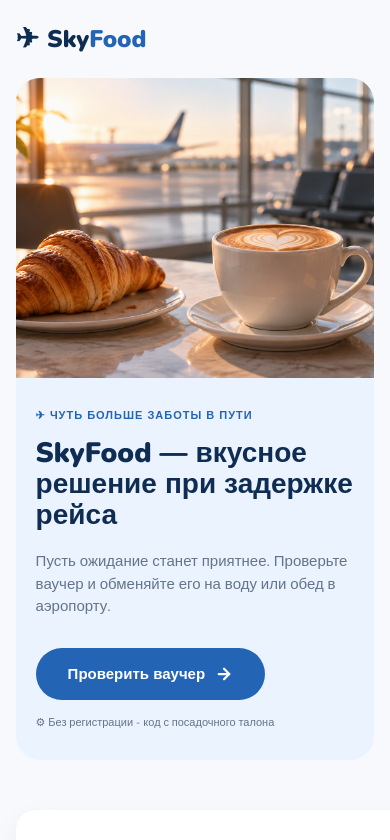
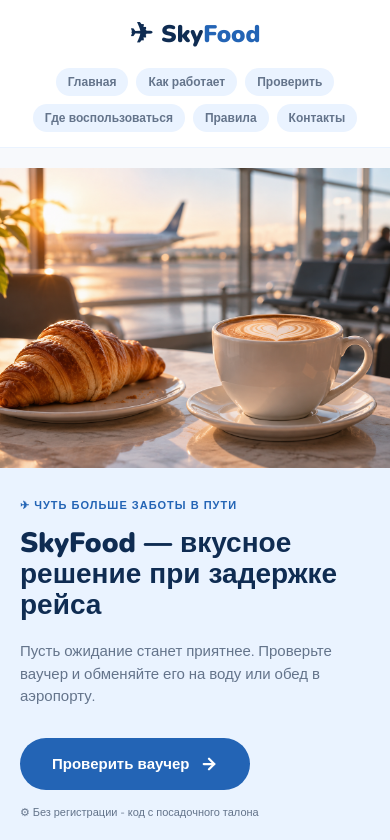
Before and after one commit to Lizik-baobab/skyfood-passenger, a React (Vite) app: page / in a window 390 px wide. Shown: the top 840 px of the page. Built offline with nearby package versions, Linux system fonts and the light colour scheme.

Commit message:
Fix mobile header and footer

```diff
--- a/src/components/PassengerScreen.jsx
+++ b/src/components/PassengerScreen.jsx
@@ -286,8 +286,8 @@ export default function PassengerScreen() {
           </div>
         </section>
 
-                {/* КОНТАКТЫ И ФУТЕР (ОБЪЕДИНЕНЫ) */}
-        <section className="sf-footer-section" id="contacts">
+                {/* КОНТАКТЫ И ФУТЕР */}
+        <section className="sf-info-section" id="contacts">
           <div className="sf-contacts-grid">
             <div>
               <h2 className="sf-info-title">Контакты</h2>
--- a/src/index.css
+++ b/src/index.css
@@ -20,7 +20,7 @@ button { cursor: pointer; }
 
 .skyfood-page { width: 100%; max-width: 1600px; min-height: 100vh; margin: 0 auto; padding: 20px 0; overflow: hidden; }
 
-/* ================= HEADER ================= */
+/* HEADER */
 .sf-header { position: relative; padding: 0 4%; display: flex; justify-content: space-between; align-items: center; margin-bottom: 20px; z-index: 10; }
 .sf-logo { font-size: 24px; font-weight: 900; color: var(--navy); display: flex; align-items: center; gap: 8px; }
 .sf-logo-icon { font-size: 28px; }
@@ -28,59 +28,20 @@ button { cursor: pointer; }
 .sf-nav a { font-size: 11px; font-weight: 700; color: var(--text-muted); }
 .sf-nav a:hover { color: var(--blue); }
 
-/* ================= HERO (ГРАДИЕНТ + КАРТИНКА НА ФОНЕ) ================= */
-.sf-hero {
-  position: relative;
-  height: 480px;
-  border-radius: 24px;
-  overflow: hidden;
-  margin: 0 4%;
-  background: #EAF3FF;
-}
+/* HERO */
+.sf-hero { position: relative; height: 480px; border-radius: 24px; overflow: hidden; margin: 0 4%; background: #EAF3FF; }
 .sf-hero-image { position: absolute; inset: 0; z-index: 1; }
 .sf-hero-image img { width: 100%; height: 100%; object-fit: cover; object-position: center 55%; }
-.sf-hero-overlay {
-  position: absolute;
-  inset: 0;
-  z-index: 2;
-  background: linear-gradient(90deg, #FFF4E8 0%, rgba(255, 244, 232, 0.95) 30%, rgba(255, 244, 232, 0.6) 50%, transparent 75%);
-}
-.sf-hero-content {
-  position: relative;
-  z-index: 3;
-  padding: 60px 50px;
-  max-width: 600px;
-  height: 100%;
-  display: flex;
-  flex-direction: column;
-  justify-content: center;
-}
+.sf-hero-overlay { position: absolute; inset: 0; z-index: 2; background: linear-gradient(90deg, #FFF4E8 0%, rgba(255, 244, 232, 0.95) 30%, rgba(255, 244, 232, 0.6) 50%, transparent 75%); }
+.sf-hero-content { position: relative; z-index: 3; padding: 60px 50px; max-width: 600px; height: 100%; display: flex; flex-direction: column; justify-content: center; }
 .sf-badge { font-size: 11px; font-weight: 800; color: var(--blue); text-transform: uppercase; letter-spacing: 1px; margin-bottom: 15px; display: block; }
 .sf-hero h1 { font-size: 42px; font-weight: 900; color: var(--navy); line-height: 1.1; margin-bottom: 20px; }
 .sf-hero p { font-size: 15px; color: var(--text-muted); line-height: 1.5; margin-bottom: 30px; max-width: 400px; }
-.sf-primary-button {
-  background: var(--blue);
-  color: #fff;
-  border: none;
-  padding: 16px 32px;
-  border-radius: 40px;
-  font-size: 15px;
-  font-weight: 800;
-  display: inline-flex;
-  align-items: center;
-  justify-content: center;
-  gap: 10px;
-  margin-bottom: 15px;
-  cursor: pointer;
-  transition: 0.2s;
-  width: auto;
-  max-width: max-content;
-  align-self: flex-start;
-}
+.sf-primary-button { background: var(--blue); color: #fff; border: none; padding: 16px 32px; border-radius: 40px; font-size: 15px; font-weight: 800; display: inline-flex; align-items: center; justify-content: center; gap: 10px; margin-bottom: 15px; cursor: pointer; transition: 0.2s; width: auto; max-width: max-content; align-self: flex-start; }
 .sf-primary-button:hover { background: var(--navy); transform: translateY(-2px); }
 .sf-hero-note { font-size: 11px; color: var(--text-muted); display: flex; align-items: center; gap: 5px; }
 
-/* ================= MAIN CARDS ================= */
+/* MAIN CARDS */
 .sf-main-cards { display: grid; grid-template-columns: 1.6fr 1fr; gap: 20px; padding: 30px 4%; margin-top: -50px; position: relative; z-index: 5; align-items: start; }
 .sf-card { background: #fff; border-radius: 20px; padding: 30px; box-shadow: 0 10px 30px rgba(0,0,0,0.05); border: none; overflow: visible; }
 .sf-card-heading { display: flex; align-items: center; gap: 10px; margin-bottom: 20px; }
@@ -94,7 +55,7 @@ button { cursor: pointer; }
 .sf-check-form button { height: 50px; padding: 0 30px; border-radius: 12px; background: var(--blue); color: #fff; font-weight: 800; font-size: 14px; border: none; cursor: pointer; }
 .sf-check-form button:hover { background: var(--navy); }
 
-/* ================= КАРТОЧКА ВАУЧЕРА ================= */
+/* ВАУЧЕР */
 .sf-voucher-card { margin-top: 20px; background: #fff; border: 1px solid #E2E8F0; border-radius: 16px; overflow: hidden; box-shadow: 0 4px 15px rgba(0,0,0,0.03); }
 .sf-voucher-header { background: #F8FAFC; padding: 15px 20px; display: flex; justify-content: space-between; align-items: center; border-bottom: 1px solid #E2E8F0; font-weight: 900; color: var(--navy); }
 .sf-voucher-status { background: #D1FAE5; color: #047857; padding: 4px 12px; border-radius: 20px; font-size: 12px; font-weight: 800; }
@@ -107,7 +68,7 @@ button { cursor: pointer; }
 .sf-balance-value { font-size: 24px; font-weight: 900; color: var(--blue); }
 .sf-voucher-instruction { padding: 0 20px 20px; font-size: 12px; color: var(--text-muted); line-height: 1.5; font-style: italic; }
 
-/* ================= СООБЩЕНИЯ ================= */
+/* СООБЩЕНИЯ */
 .sf-info-message, .sf-error-message { margin-top: 20px; padding: 20px; border-radius: 12px; }
 .sf-info-message { background: #EAF3FF; border: 1px solid #C7E2FF; color: var(--navy); }
 .sf-info-message h3 { font-size: 16px; font-weight: 900; margin-bottom: 8px; color: var(--navy); }
@@ -116,7 +77,7 @@ button { cursor: pointer; }
 .sf-error-message h3 { font-size: 16px; font-weight: 900; margin-bottom: 8px; color: #A73535; }
 .sf-error-message p { font-size: 13px; color: #A73535; line-height: 1.5; margin: 0; }
 
-/* ================= ПОДСКАЗКА С ТАЛОНОМ ================= */
+/* ПОДСКАЗКА */
 .sf-hint-container { display: flex; gap: 25px; background: #F8FAFC; padding: 20px; border-radius: 16px; align-items: center; margin-bottom: 20px; }
 .sf-hint-left { display: flex; gap: 15px; align-items: center; }
 .sf-mini-ticket-ui { background: #EAF3FF; border-radius: 8px; padding: 15px; min-width: 180px; }
@@ -138,7 +99,7 @@ button { cursor: pointer; }
 .sf-bottom-note { display: flex; align-items: center; gap: 10px; font-size: 12px; color: var(--text-muted); padding-top: 15px; border-top: 1px solid #E2E8F0; }
 .sf-bottom-note svg { color: var(--blue); width: 20px; height: 20px; flex-shrink: 0; }
 
-/* ================= ТИПЫ ВАУЧЕРОВ ================= */
+/* ТИПЫ */
 .sf-types-card { padding-left: 30px; padding-right: 30px; }
 .sf-types { display: grid; grid-template-columns: 1fr 1fr; gap: 20px; text-align: center; margin-bottom: 20px; }
 .sf-type { display: flex; flex-direction: column; align-items: center; gap: 10px; }
@@ -147,28 +108,28 @@ button { cursor: pointer; }
 .sf-type p { font-size: 12px; color: var(--text-muted); }
 .sf-types-note { background: #F1F5F9; padding: 15px; border-radius: 10px; font-size: 12px; color: var(--text-muted); display: flex; gap: 10px; align-items: center; }
 
-/* ================= ОБЩИЕ СЕКЦИИ ================= */
+/* СЕКЦИИ */
 .sf-info-section, .sf-how-section { background: #fff; margin: 20px 4%; padding: 40px; border-radius: 20px; box-shadow: 0 10px 30px rgba(0,0,0,0.02); }
 .sf-section-label { font-size: 11px; font-weight: 800; color: var(--blue); text-transform: uppercase; margin-bottom: 10px; }
 .sf-info-title { font-size: 28px; font-weight: 900; color: var(--navy); margin-bottom: 15px; }
 .sf-info-subtitle { font-size: 14px; color: var(--text-muted); margin-bottom: 30px; }
 .sf-info-footer { font-size: 12px; color: #9AA8B9; border-top: 1px solid #F1F5F9; padding-top: 15px; margin-top: 30px; }
 
-/* ================= КАК ЭТО РАБОТАЕТ ================= */
+/* КАК РАБОТАЕТ */
 .sf-how-grid { display: grid; grid-template-columns: 1fr 1fr 1fr; gap: 30px; }
 .sf-how-step { position: relative; }
 .sf-how-number { width: 36px; height: 36px; background: #EAF3FF; color: var(--blue); font-weight: 900; border-radius: 50%; display: flex; align-items: center; justify-content: center; margin-bottom: 15px; }
 .sf-how-step h3 { font-size: 16px; font-weight: 900; color: var(--navy); margin-bottom: 10px; }
 .sf-how-step p { font-size: 13px; color: var(--text-muted); line-height: 1.5; }
 
-/* ================= ПРАВИЛА ================= */
+/* ПРАВИЛА */
 .sf-info-grid { display: grid; grid-template-columns: 1fr 1fr; gap: 30px; }
 .sf-rule-item { display: flex; gap: 15px; }
 .sf-rule-icon { flex-shrink: 0; width: 40px; height: 40px; background: #EAF3FF; border-radius: 50%; display: flex; align-items: center; justify-content: center; color: var(--blue); }
 .sf-rule-item strong { display: block; font-size: 14px; font-weight: 900; color: var(--navy); margin-bottom: 5px; }
 .sf-rule-item p { font-size: 13px; color: var(--text-muted); line-height: 1.5; }
 
-/* ================= КАФЕ ================= */
+/* КАФЕ */
 .sf-filter-bar { display: flex; align-items: center; gap: 15px; margin-bottom: 30px; flex-wrap: wrap; }
 .sf-filter-select { display: flex; align-items: center; gap: 10px; background: #fff; border: 1px solid #E2E8F0; padding: 8px 16px; border-radius: 12px; color: var(--navy); font-weight: 600; font-size: 14px; }
 .sf-filter-select svg { color: var(--blue); }
@@ -190,23 +151,20 @@ button { cursor: pointer; }
 .sf-cafe-new-location { font-size: 13px; font-weight: 700; color: var(--blue); display: flex; align-items: center; gap: 5px; margin-bottom: 5px; }
 .sf-cafe-new-zone { font-size: 12px; color: var(--text-muted); margin-top: auto; }
 
-/* ================= ФУТЕР И КОНТАКТЫ (ОБЪЕДИНЕННЫЕ) ================= */
-.sf-footer-section { background: #EAF3FF; margin-top: 40px; padding: 60px 4% 30px; }
-.sf-footer-section .sf-contacts-grid { display: grid; grid-template-columns: 1.5fr 1fr 1fr; gap: 30px; align-items: start; margin-bottom: 60px; }
-.sf-footer-section .sf-info-title { font-size: 28px; font-weight: 900; color: var(--navy); margin-bottom: 15px; }
-.sf-footer-section p { font-size: 14px; color: var(--text-muted); line-height: 1.5; }
+/* КОНТАКТЫ И ФУТЕР */
+.sf-contacts-grid { display: grid; grid-template-columns: 1.5fr 1fr 1fr; gap: 30px; align-items: start; margin-bottom: 40px; }
 .sf-contact-block { display: flex; gap: 15px; align-items: flex-start; }
 .sf-contact-block svg { color: var(--blue); width: 24px; height: 24px; margin-top: 4px; }
 .sf-contact-block strong { display: block; font-size: 16px; font-weight: 800; color: var(--blue); margin-bottom: 5px; }
 .sf-contact-block span { font-size: 12px; color: var(--text-muted); }
-.sf-footer-bar { background: #fff; border-radius: 30px; padding: 20px 30px; display: flex; justify-content: space-between; align-items: center; margin-bottom: 20px; box-shadow: 0 4px 15px rgba(0,0,0,0.02); }
+.sf-footer-bar { background: #F8FAFC; border-radius: 30px; padding: 20px 30px; display: flex; justify-content: space-between; align-items: center; margin-bottom: 20px; }
 .sf-footer-left { font-size: 13px; font-weight: 700; color: var(--navy); }
 .sf-footer-right { display: flex; gap: 25px; }
 .sf-footer-right span { font-size: 12px; color: var(--text-muted); display: flex; align-items: center; gap: 6px; }
 .sf-footer-right svg { color: var(--blue); width: 18px; height: 18px; }
-.sf-footer-legal { text-align: center; font-size: 11px; color: #94A3B8; padding-bottom: 10px; }
+.sf-footer-legal { text-align: center; font-size: 11px; color: #94A3B8; padding-top: 15px; border-top: 1px solid #F1F5F9; }
 
-/* ================= АДАПТИВНОСТЬ ================= */
+/* ================= МОБИЛЬНАЯ ВЕРСИЯ ================= */
 @media (max-width: 1024px) {
   .sf-hero { height: auto; padding-bottom: 0; }
   .sf-hero-image { position: relative; height: 300px; }
@@ -217,7 +175,7 @@ button { cursor: pointer; }
   .sf-cafes-grid-new { grid-template-columns: 1fr 1fr; }
   .sf-how-grid { grid-template-columns: 1fr; }
   .sf-info-grid { grid-template-columns: 1fr; }
-  .sf-footer-section .sf-contacts-grid { grid-template-columns: 1fr; gap: 20px; }
+  .sf-contacts-grid { grid-template-columns: 1fr; gap: 20px; }
   .sf-footer-bar { flex-direction: column; gap: 20px; text-align: center; }
   .sf-footer-right { flex-direction: column; gap: 10px; }
   .sf-filter-bar { flex-direction: column; align-items: stretch; }
@@ -225,10 +183,18 @@ button { cursor: pointer; }
 }
 
 @media (max-width: 768px) {
+  /* Возвращаем шапку на мобильные */
+  .sf-header { padding: 15px 20px; flex-direction: column; gap: 15px; background: #fff; border-bottom: 1px solid #EAF3FF; }
+  .sf-nav { display: flex; flex-wrap: wrap; justify-content: center; gap: 8px; background: transparent; box-shadow: none; padding: 0; }
+  .sf-nav a { font-size: 12px; background: #EAF3FF; padding: 6px 12px; border-radius: 15px; }
+
+  .skyfood-page { padding: 0; }
+  .sf-hero { border-radius: 0; margin: 0; }
   .sf-hero h1 { font-size: 28px; }
+  .sf-main-cards { padding: 20px; }
+  .sf-info-section, .sf-how-section { margin: 20px 15px; padding: 20px; }
   .sf-cafes-grid-new { grid-template-columns: 1fr; }
   .sf-check-form { flex-direction: column; }
   .sf-hint-container { flex-direction: column; align-items: flex-start; }
   .sf-hint-left { width: 100%; justify-content: space-between; }
-  .sf-nav { display: none; }
 }
```
